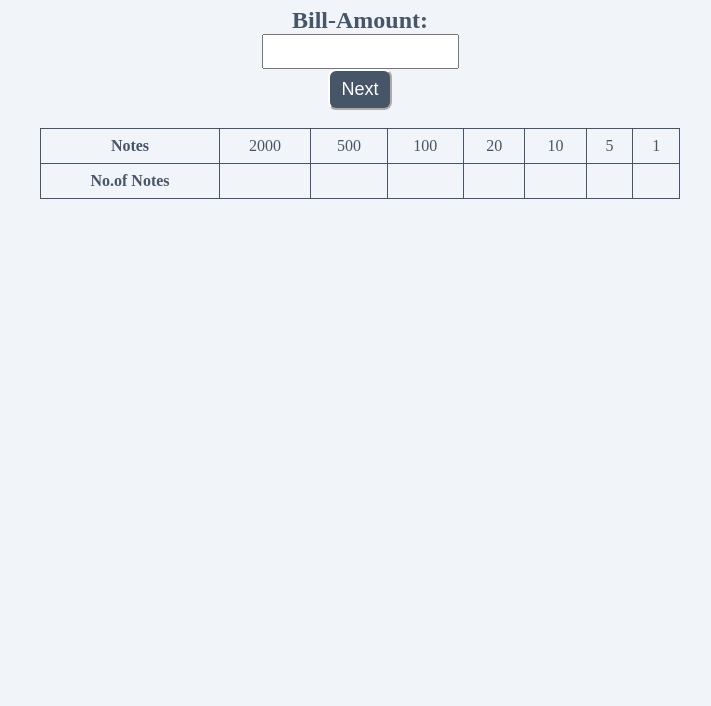
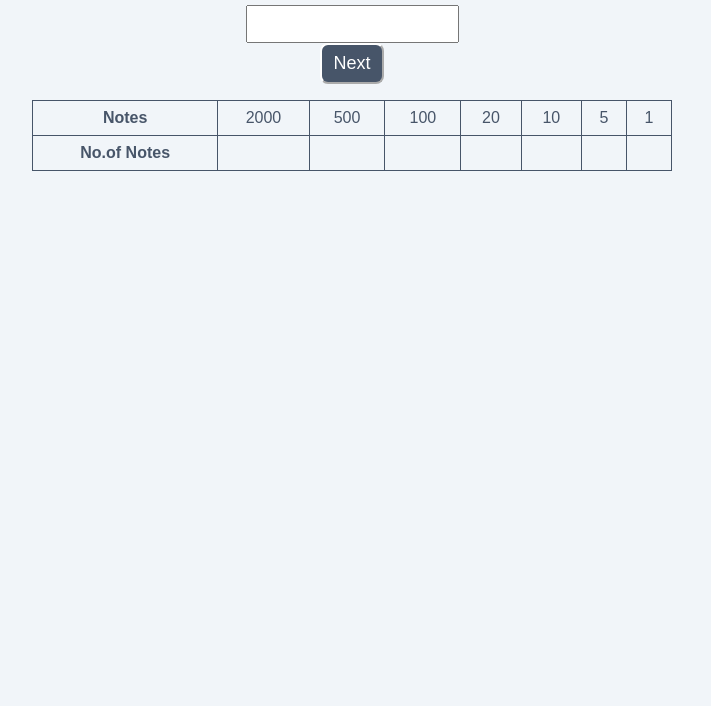
Before and after one commit to alefiyahmadar/cash-register-part2, a plain HTML site: page index.html in a window 1280 px wide. Shown: the part 94-800 px from the top of the page, without its empty margins (288-999 px from the left). Drawn offline with Linux system fonts and the light colour scheme.

Commit message:
update:style.css

```diff
--- a/style.css
+++ b/style.css
@@ -1,3 +1,6 @@
+
+
+
  :root{
     --primary-color:#475569;
 
@@ -5,14 +8,20 @@
  }
  *{
     box-sizing: border-box;
+    padding: 0;
+    margin: 0;
+ }
+ a{
+    text-decoration: none;
  }
 
  .container{
     margin: 4rem auto 7rem;
+    text-align: center;
  }
 body{
-    text-align: center;
 
+    font-family: 'Raleway', sans-serif;
     background-color: #f1f5f9;
     min-width: 100vw;
 }
@@ -22,7 +31,7 @@ body{
     font-size: 2.5rem;
 }
 .label{
-
+    padding: 0.5rem;
     display: block;
     font-size: 1.5rem;
     font-weight: bold;
@@ -32,8 +41,10 @@ body{
 .input{
     margin: auto;
     text-align: center;
-    padding: 0.5rem;
-
+    padding: 0.6rem 1rem;
+    max-width: 258px;
+    display: block;
+    margin-top: 0.5rem;
 
 }
 .button{
@@ -54,6 +65,7 @@ body{
     font-size: large;
     text-align: center;
     color: var(--primary-color);
+    padding: 0.5rem;
 
 }
 .table,th,td{
```
